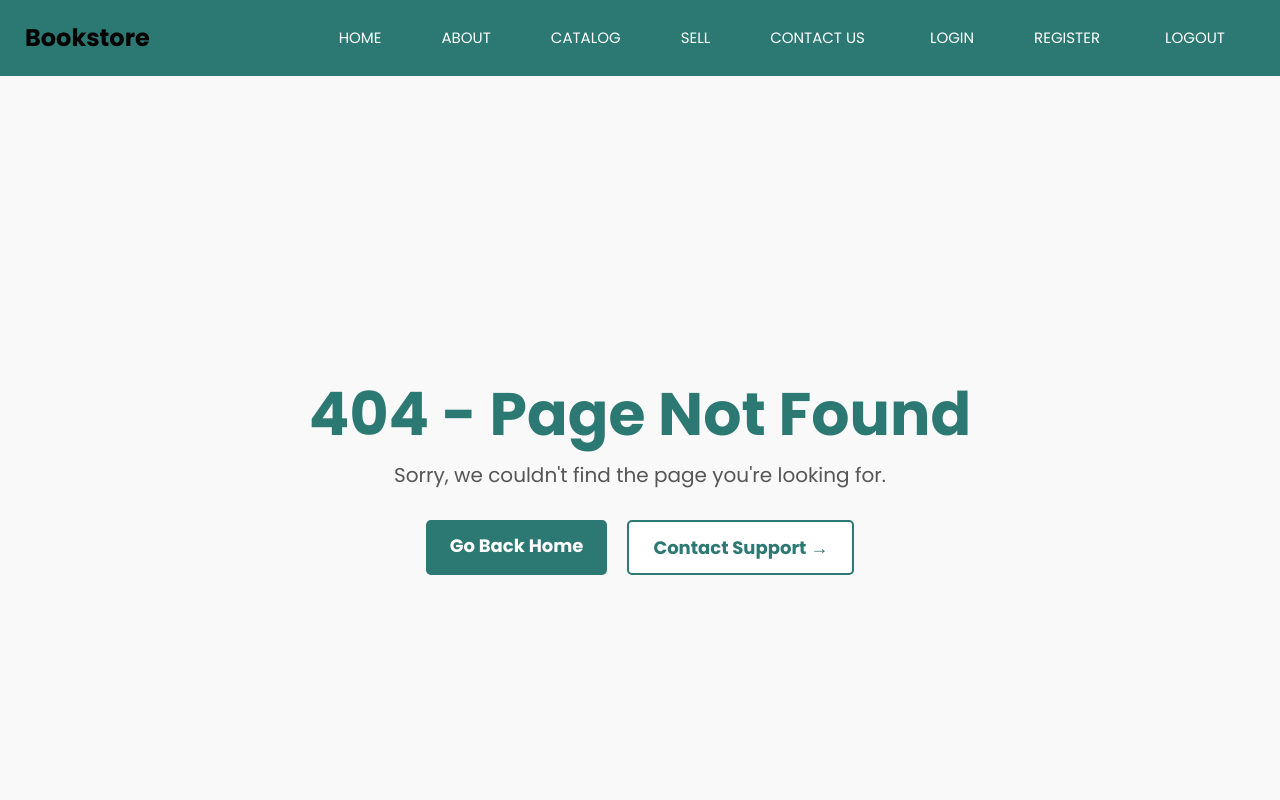
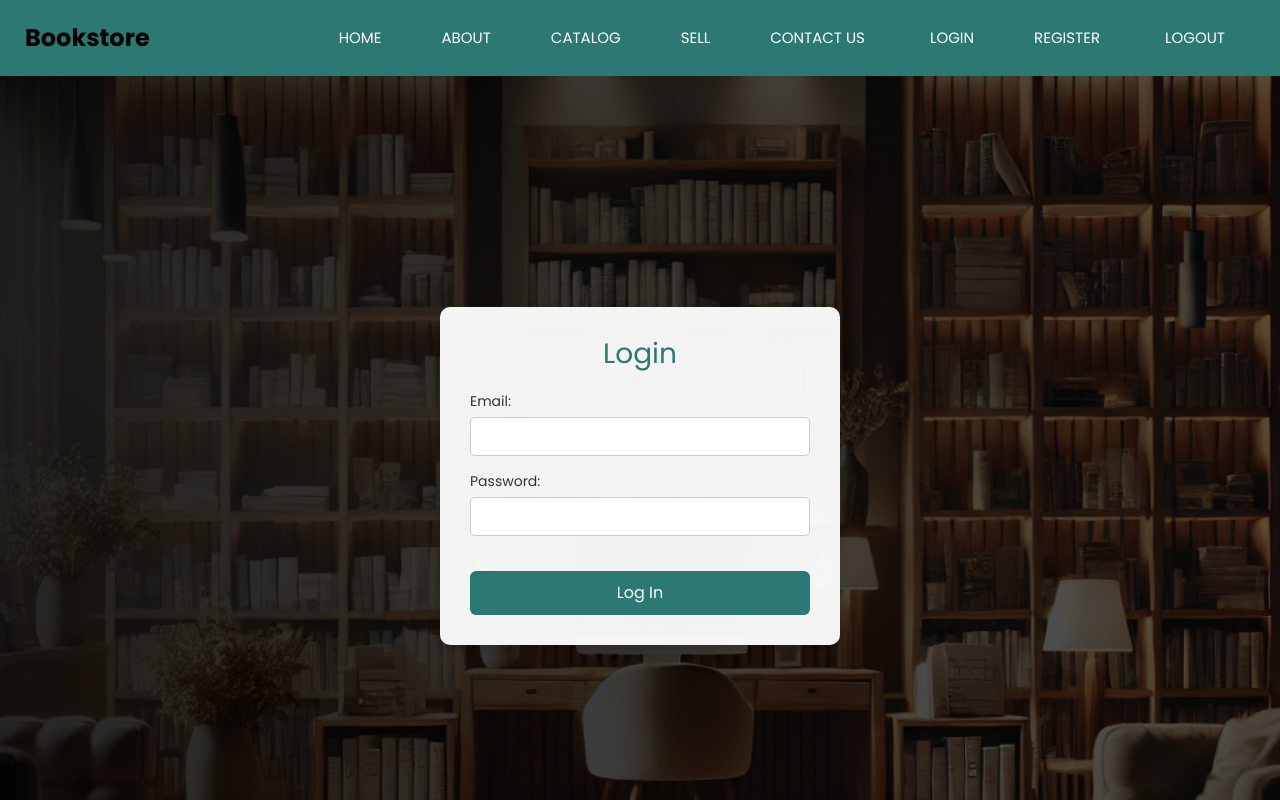
Before and after one commit to shefket-mustafa/My-Bookstore-React-Proj, a React (Vite) app in the folder client/: page /login in a window 1280 px wide. Shown: the top 800 px of the page. Built offline with nearby package versions, Linux system fonts and the light colour scheme; no server answers.

Commit message:
Login page created

```diff
--- a/client/src/App.jsx
+++ b/client/src/App.jsx
@@ -10,6 +10,7 @@ import Header from "./components/header/Header"
 import Home from "./components/home/Home"
 import ErrorPage from "./components/error-page/ErrorPage"
 import Sell from "./components/sell/Sell"
+import Login from "./components/login/Login"
 // import Testimonial from "../components/testimonial-carousel/Testimonial"
 
 
@@ -30,6 +31,7 @@ function App() {
 <Route path="/books/exchange" element={<Exchange />} />
 <Route path="/contact" element={<Contact />} />
 <Route path="/books/sell" element={<Sell />} />
+<Route path="/login" element={<Login />} />
 
 
 <Route path="*" element={<ErrorPage />} />
--- a/client/src/components/contact/contact.css
+++ b/client/src/components/contact/contact.css
@@ -1,6 +1,6 @@
 .contact_section {
     position: relative;
-    min-height: 100vh;
+    min-height: 93vh;
     display: flex;
     align-items: center;
     background-color: #000;
--- a/client/src/components/header/Header.jsx
+++ b/client/src/components/header/Header.jsx
@@ -34,12 +34,11 @@ export default function Header() {
               <li className="nav-item">
                 <Link className="nav-link" to="/contact">Contact Us</Link>
               </li>
+
               <li className="nav-item">
                 <Link className="nav-link" to="/login">
                   <i className="fa fa-user" aria-hidden="true"></i>
-                  <span>
                     Login
-                  </span>
                 </Link>
               </li>
 
--- /dev/null
+++ b/client/src/components/login/Login.jsx
@@ -0,0 +1,41 @@
+import './login.css'
+
+export default function Login() {
+  return (
+
+     <section className="login-container">
+      <div className="login-bg-box"></div>
+
+      <div className="login-centered-box">
+
+
+        <div className="login-form-box">
+          <h3>Login</h3>
+          <form  className="login-form">
+            <label>
+              Email:
+              <input
+                type="email"
+                name="email"
+
+                required
+              />
+            </label>
+
+            <label>
+              Password:
+              <input
+                type="password"
+                name="password"
+
+                required
+              />
+            </label>
+
+            <button type="submit">Log In</button>
+          </form>
+        </div>
+      </div>
+    </section>
+    );
+}
--- /dev/null
+++ b/client/src/components/login/login.css
@@ -0,0 +1,94 @@
+/* Background container */
+.login-container {
+    position: relative;
+    min-height: 100vh;
+    padding: 40px 20px;
+    display: flex;
+    align-items: center;
+    justify-content: center;
+    overflow: hidden;
+    background-color: #000;
+  }
+
+  /* Background image */
+  .login-bg-box {
+    position: absolute;
+    top: 0;
+    left: 0;
+    width: 100%;
+    height: 100%;
+    background-image: url('../../../public/images/login-page-image.webp');
+    background-size: cover;
+    background-position: center;
+    z-index: 1;
+  }
+
+  .login-bg-box::before {
+    content: "";
+    position: absolute;
+    top: 0;
+    left: 0;
+    width: 100%;
+    height: 100%;
+    background: linear-gradient(to right, rgba(0, 0, 0, 0.85), rgba(0, 0, 0, 0.65));
+    z-index: 2;
+  }
+
+
+  .login-centered-box {
+    position: relative;
+    z-index: 3;
+    width: 100%;
+    max-width: 400px;
+    text-align: center;
+  }
+
+
+
+  /* Login form box */
+  .login-form-box {
+    background-color: rgba(255, 255, 255, 0.95);
+    padding: 30px;
+    border-radius: 10px;
+    box-shadow: 0 4px 12px rgba(0, 0, 0, 0.2);
+    ;
+  }
+
+  .login-form-box h3 {
+    text-align: center;
+    margin-bottom: 20px;
+    color: #2c7873;
+  }
+
+  .login-form label {
+    display: block;
+    margin-bottom: 15px;
+    font-size: 14px;
+    color: #333;
+    text-align: left;
+  }
+
+  .login-form input {
+    width: 100%;
+    padding: 8px 10px;
+    margin-top: 5px;
+    border: 1px solid #ccc;
+    border-radius: 5px;
+  }
+
+  .login-form button {
+    width: 100%;
+    background-color: #2c7873;
+    color: white;
+    border: none;
+    padding: 10px;
+    font-size: 16px;
+    border-radius: 6px;
+    cursor: pointer;
+    margin-top: 20px;
+    transition: background-color 0.3s;
+  }
+
+  .login-form button:hover {
+    background-color: #1b5f5a;
+  }
--- a/client/src/components/sell/Sell.jsx
+++ b/client/src/components/sell/Sell.jsx
@@ -6,7 +6,7 @@ export default function Sell() {
         <section className="create-container">
             <div className='create-bg-box' ></div>
           <div className="create-form-box">
-            <h2>Create New Book</h2>
+            <h2>Sell your book</h2>
             <form  className="create-form">
               <label>
                 Title:
```
Also changed, not shown: client/public/images/login-page-image.webp (added).
